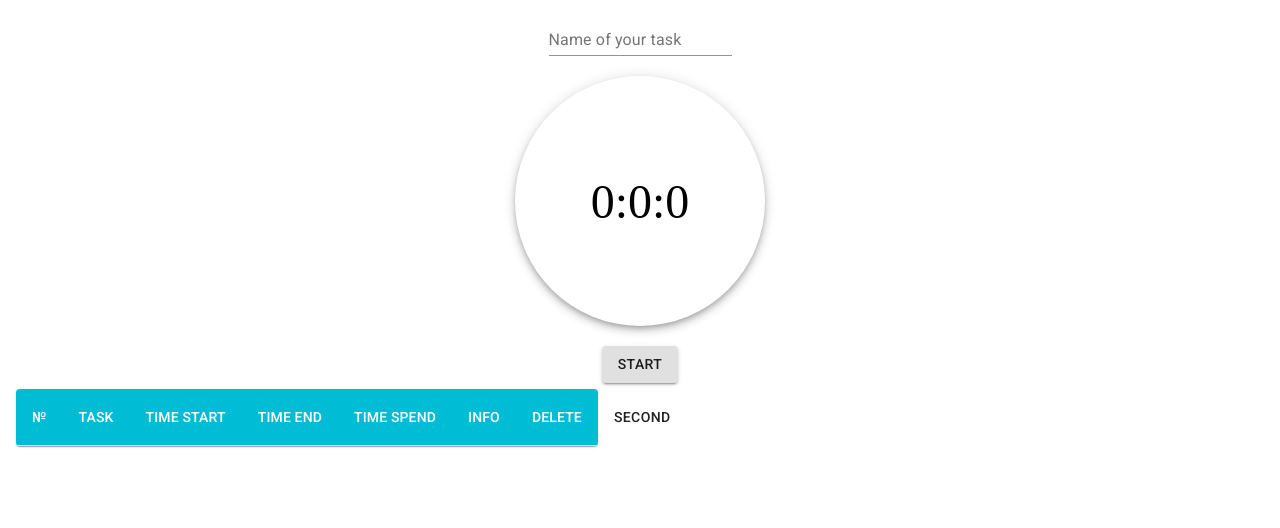
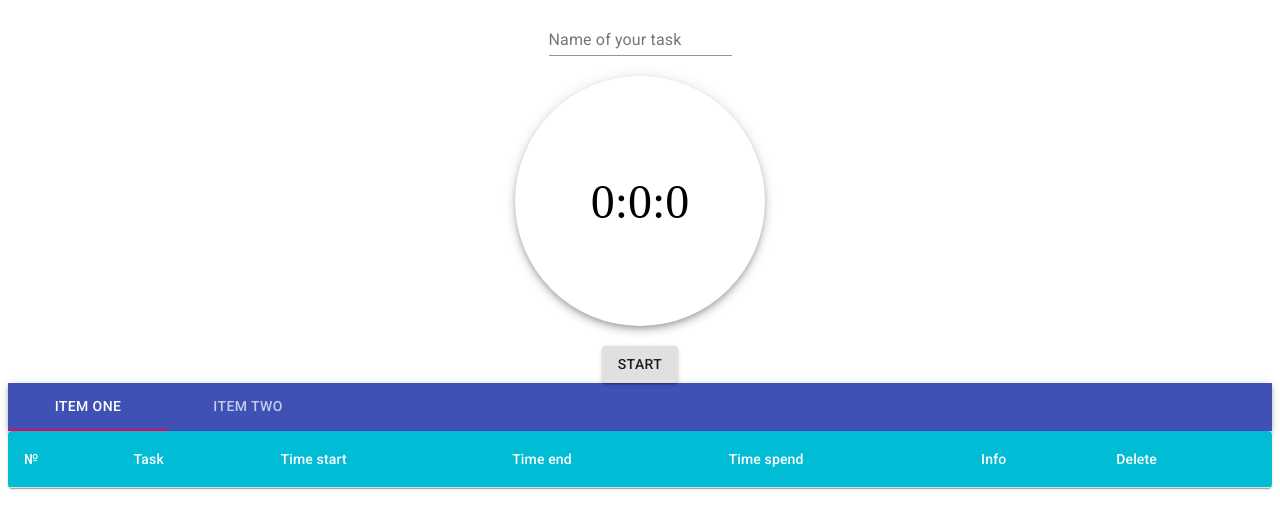
Before and after one commit to shevdary/timer-task-react, a React (Create React App) app: page /tasks in a window 1280 px wide. Shown: the top 528 px of the page. Built offline with nearby package versions, Linux system fonts and the light colour scheme.

Commit message:
update tablog

```diff
--- /dev/null
+++ b/src/components/TabPanel/TabPanel.jsx
@@ -0,0 +1,15 @@
+import React from "react";
+import { Box, Typography } from "@material-ui/core";
+
+export const TabPanel = ({ children, value, index }) => {
+  return (
+    <div
+      role="tabpanel"
+      hidden={value !== index}
+      id={`simple-tabpanel-${index}`}
+      aria-labelledby={`simple-tab-${index}`}
+    >
+      {value === index && <Typography>{children}</Typography>}
+    </div>
+  );
+};
--- /dev/null
+++ b/src/components/TableRow/TabRow.jsx
@@ -0,0 +1,26 @@
+import { TableCell, TableRow } from "@material-ui/core";
+import Button from "@material-ui/core/Button";
+import { Link } from "react-router-dom";
+import React from "react";
+
+export const TableBodyRow = (item, idx, removeTaskItem) => {
+  return (
+    <TableRow key={item.id}>
+      <TableCell component="th" scope="row">
+        {idx + 1}
+      </TableCell>
+      <TableCell align="left">{item.name}</TableCell>
+      <TableCell align="left">{item.timeStart}</TableCell>
+      <TableCell align="left">{item.timeEnd}</TableCell>
+      <TableCell align="left">{item.timeSpend}</TableCell>
+      <TableCell align="left">
+        <Button>
+          <Link to={{ pathname: `/tasks/:${item.id}`, state: item }}>Info</Link>
+        </Button>
+      </TableCell>
+      <TableCell align="left">
+        <Button onClick={() => removeTaskItem(item.id)}>Delete</Button>
+      </TableCell>
+    </TableRow>
+  );
+};
--- a/src/components/TasksLog/TasksLog.jsx
+++ b/src/components/TasksLog/TasksLog.jsx
@@ -15,6 +15,7 @@ import { Link } from "react-router-dom";
 import { bindActionCreators } from "redux";
 import * as actions from "../../actions/TimerActions";
 import store from "../../store";
+import {TableBodyRow} from "../TableRow/TabRow";
 const { dispatch } = store;
 
 const StyledTableCell = withStyles(theme => ({
@@ -39,29 +40,6 @@ const { removeTaskItem } = bindActionCreators(actions, dispatch);
 class TasksLog extends Component {
   render() {
     const { tasks, removeTaskItem, onInfo } = this.props;
-    const TableBodyRow = (item, idx) => {
-      return (
-        <TableRow key={item.id}>
-          <TableCell component="th" scope="row">
-            {idx + 1}
-          </TableCell>
-          <TableCell align="left">{item.name}</TableCell>
-          <TableCell align="left">{item.timeStart}</TableCell>
-          <TableCell align="left">{item.timeEnd}</TableCell>
-          <TableCell align="left">{item.timeSpend}</TableCell>
-          <TableCell align="left">
-            <Button>
-              <Link to={{ pathname: `/tasks/:${item.id}`, state: item }}>
-                Info
-              </Link>
-            </Button>
-          </TableCell>
-          <TableCell align="left">
-            <Button onClick={() => removeTaskItem(item.id)}>Delete</Button>
-          </TableCell>
-        </TableRow>
-      );
-    };
     return (
       <TableContainer component={Paper} className="TableContainer">
         <Table aria-label="customized table">
@@ -86,7 +64,7 @@ const mapStateToProps = ({ tasks }) => {
 const mapDispatchToProps = dispatch => {
   return {
     removeTaskItem: id => {
-      dispatch(removeTaskItem(id));
+     removeTaskItem(id);
     },
     onInfo: taskItem => {
       dispatch.onInfo(taskItem);
--- a/src/components/TasksTab/TaskTab.jsx
+++ b/src/components/TasksTab/TaskTab.jsx
@@ -1,50 +1,39 @@
 import React, { Component } from "react";
 import TasksLog from "../TasksLog/TasksLog";
-import {
-  Box,
-  Paper,
-  Table,
-  TableCell,
-  TableContainer,
-  TableHead,
-  withStyles
-} from "@material-ui/core";
-import {Button,Grid} from "@material-ui/core";
-const StyledTableCell = withStyles(theme => ({
-  head: {
-    backgroundColor: "#01bcd5",
-    color: theme.palette.common.white
-  },
-  body: {
-    fontSize: 12
+import { Box } from "@material-ui/core";
+import { Tabs, AppBar, Tab } from "@material-ui/core";
+import Typography from "@material-ui/core/Typography";
+import { TabPanel } from "../TabPanel/TabPanel";
 
-  }
-}))(Box);
+const TaskTab = () => {
+  const [value, setValue] = React.useState(0);
 
-class TaskTab extends Component {
-  render() {
-    return (
-        <StyledTableCell flexDirection="row" justifyContent="center">
-            <Button>
-                {" "}
-                <TasksLog />
-            </Button>
-            <Button>
-                second
-            </Button>
-        </StyledTableCell>
+  const handleChange = (event, newValue) => {
+    setValue(newValue);
+  };
 
-    );
-  }
-}
+  return (
+    <div>
+      <AppBar position="static">
+        <Tabs
+          value={value}
+          onChange={handleChange}
+          aria-label="simple tabs example"
+        >
+          <Tab label="Item One">
+            <TasksLog />
+          </Tab>
+          <Tab label="Item Two" />
+        </Tabs>
+      </AppBar>
+      <TabPanel value={value} index={0}>
+        <TasksLog value={value} />
+      </TabPanel>
+      <TabPanel value={value} index={1}>
+         НУ И ЧЕ КАК Я ДОЛЖНА ГРАФИК ЭТОТ ВАШ ПОКАЗАТЬ
+      </TabPanel>
+    </div>
+  );
+};
 
 export default TaskTab;
-/*<StyledTableCell flexDirection="row" justifyContent="center">
- <Button>
- {" "}
- <TasksLog />
- </Button>
- <Button>
- second
- </Button>
- </StyledTableCell>*/
--- a/src/components/Timer/Timer.jsx
+++ b/src/components/Timer/Timer.jsx
@@ -37,7 +37,6 @@ class Timer extends Component {
 
   timerStop = () => {
     const { onAddedToList } = this.props;
-    console.log(" onclick")
     const { name } = this.state;
     clearInterval(this.interval);
     onAddedToList(name);
@@ -73,14 +72,13 @@ class Timer extends Component {
 }
 
 const mapStateToProps = state => {
-  console.log(state, "maptate")
   return {
     currentTime: state.currentTime
   };
 };
 const mapDispatchToProps = dispatch => {
   return {
-    onAddedToList: name => dispatch(addNewTask(name))
+    onAddedToList: name => addNewTask(name)
   };
 };
 
```
